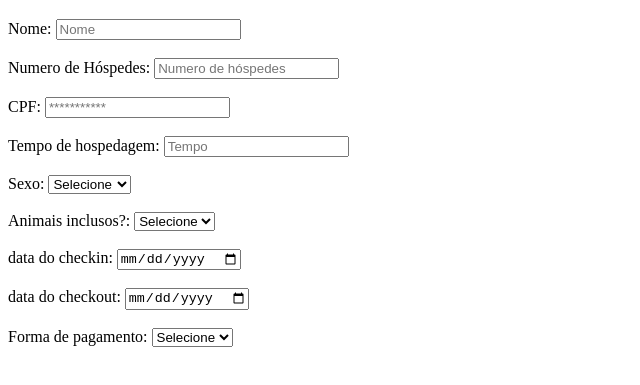
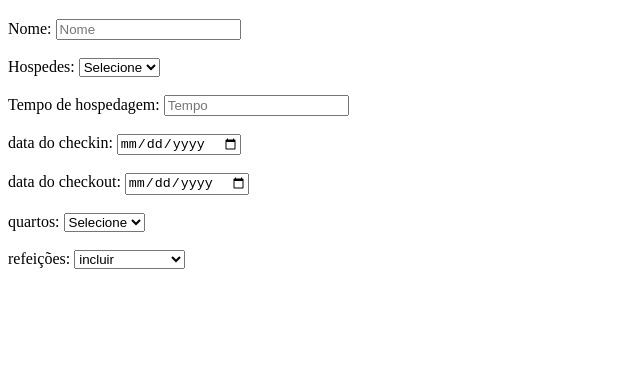
Before and after one commit to luiseduardolima2009/trabalho_em_grupo, a plain HTML site: page index.html in a window 1280 px wide. Shown: the part 61-446 px from the top of the page, without its empty margins (0-640 px from the left). Drawn offline with Linux system fonts and the light colour scheme.

Commit message:
Add files via upload

```diff
--- a/index.html
+++ b/index.html
@@ -6,38 +6,25 @@
     <title>Formulário</title>
 </head>
 <body>
+<script src="script.js"></script>
+
 <h1>Monte sua Hospedagem!</h1>
 
 <label for="nome_cliente">Nome:</label>
 <input type="text" name="nome_cliente" id="nome_cliente" placeholder="Nome">
 <br>
 <br>
-<label for="Numero_hospedes">Numero de Hóspedes:</label>
-<input type="number" name="Numero_hospedes" id="Numero_hospedes" placeholder="Numero de hóspedes">
-<br>
-<br>
-<label for="senha_aluno">CPF:</label>
-<input type="password" name="cpf.hospedes" id="cpf.hospedes" placeholder="***********">
+<label for="numero_hospedes">Hospedes:</label>
+<select name="numero_hospedes" id="numero_hospedes">
+<option value="">Selecione</option>
+<option value="um">1</option>
+<option value="tres">3</option>
+<option value="seis">6</option>
+<select>
 <br>
 <br>
 <label for="tempo_hospedes">Tempo de hospedagem:</label>
 <input type="text" name="tempo_hospedes" id="tempo_hospedes" placeholder="Tempo">
-<br>
-<br>
-<label for="sexo_hospede">Sexo:</label>
-    <select name="sexo_hospede" id="turma_aluno">
-    <option value="">Selecione</option>
-    <option value="">Masculino</option>
-    <option value="">Feminino</option>
-    <option value="">Outros...</option>
-    </select>
-    <br><br>
-    <label for="Animais_hospedes">Animais inclusos?:</label>
-    <select name="Animais_hospedes" id="Animais_hospedes">
-    <option value="">Selecione</option>
-    <option value="">Sim</option>
-    <option value="">Não</option>
-    </select>
 <br>
 <br>
 <label for="data_checkin">data do checkin:</label>
@@ -48,13 +35,22 @@
 <input type="date" name="data_checkout" id="data_checkout">
 <br>
 <br>
-    <label for="pagamento_hospedes">Forma de pagamento:</label>
-    <select name="pagamento_hospedes" id="pagamento_hospedes">
+<label for="quartos">quartos:</label>
+<select name="quartos" id="quartos">
 <option value="">Selecione</option>
-    <option value="">Cartão</option>
-    <option value="">Pix</option>
-    <option value="">Dinheiro</option>
-    </select>
+<option value="luxo">luxo</option>
+<option value="medio">medio</option>
+<option value="barato">barato</option>
+<select>
+<br>
+<br>
+<label for="refeicao">refeições:</label>
+<select name="refeicao" id="refeicao">
+<option value="">incluir</option>
+<option value="cafe">café da manhã</option>
+<option value="almoco">medio</option>
+<option value="jantar">barato</option>
+<select>
 
 
 
--- a/script.js
+++ b/script.js
@@ -0,0 +1,24 @@
+const hospedes = [
+
+{ id: "numero_um", nome: "um", preco: 200},
+{ id: "numero_tres", nome: "tres", preco: 400},
+{ id: "numero_seis", nome: "seis", preco: 600}
+
+]
+
+const quartos = [
+
+{ id: "quartos", nome: "luxo", preco: 1500},
+{ id: "quartos", nome: "medio", preco: 550},
+{ id: "quartos", nome: "barato", preco: 300}
+
+
+    ]
+
+const refeicoes = [
+
+{ id: "quartos", nome: "luxo", preco: 1500},
+{ id: "quartos", nome: "medio", preco: 550},
+{ id: "quartos", nome: "barato", preco: 300}
+
+]
```
Lines whose indentation alone changed are shown as unchanged.
